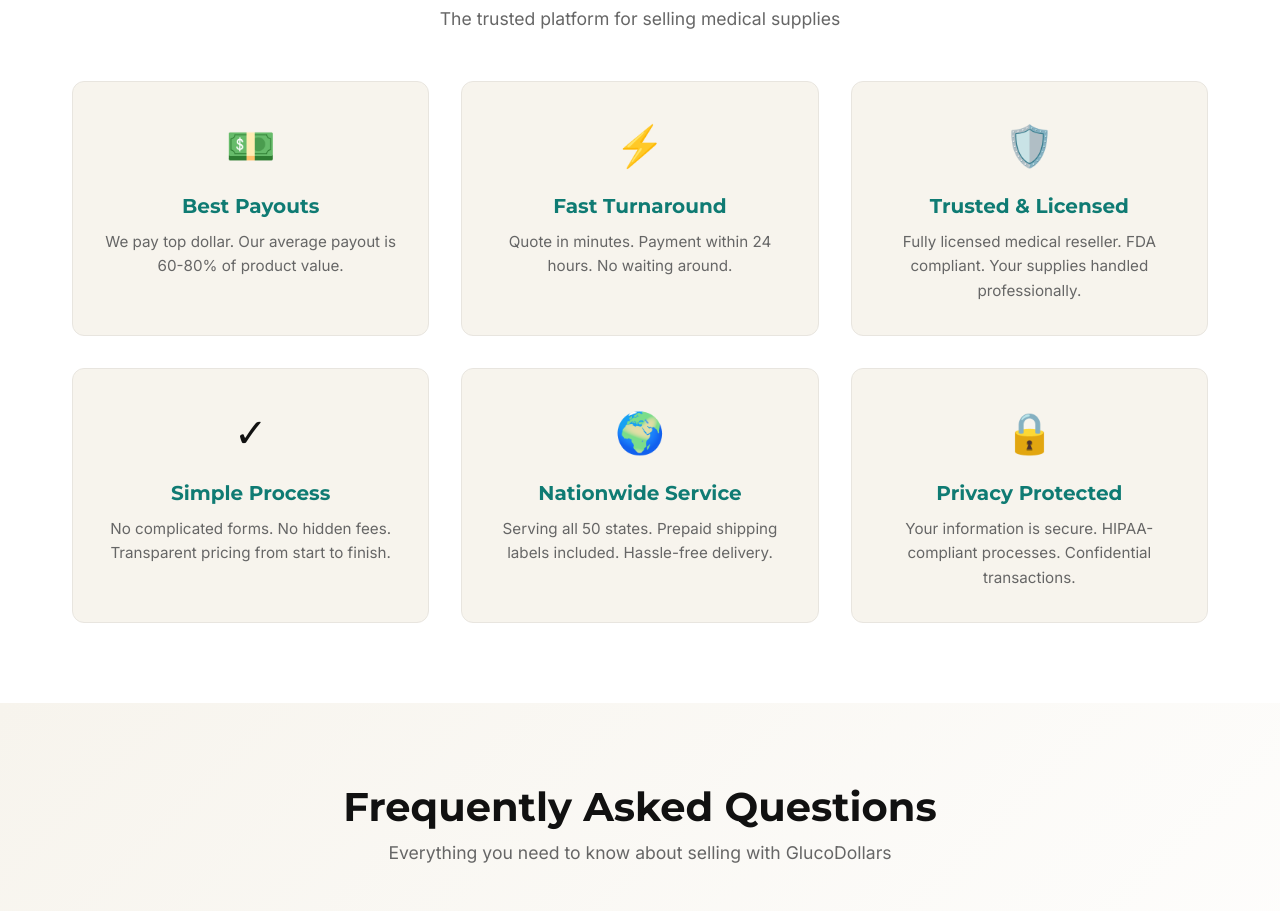
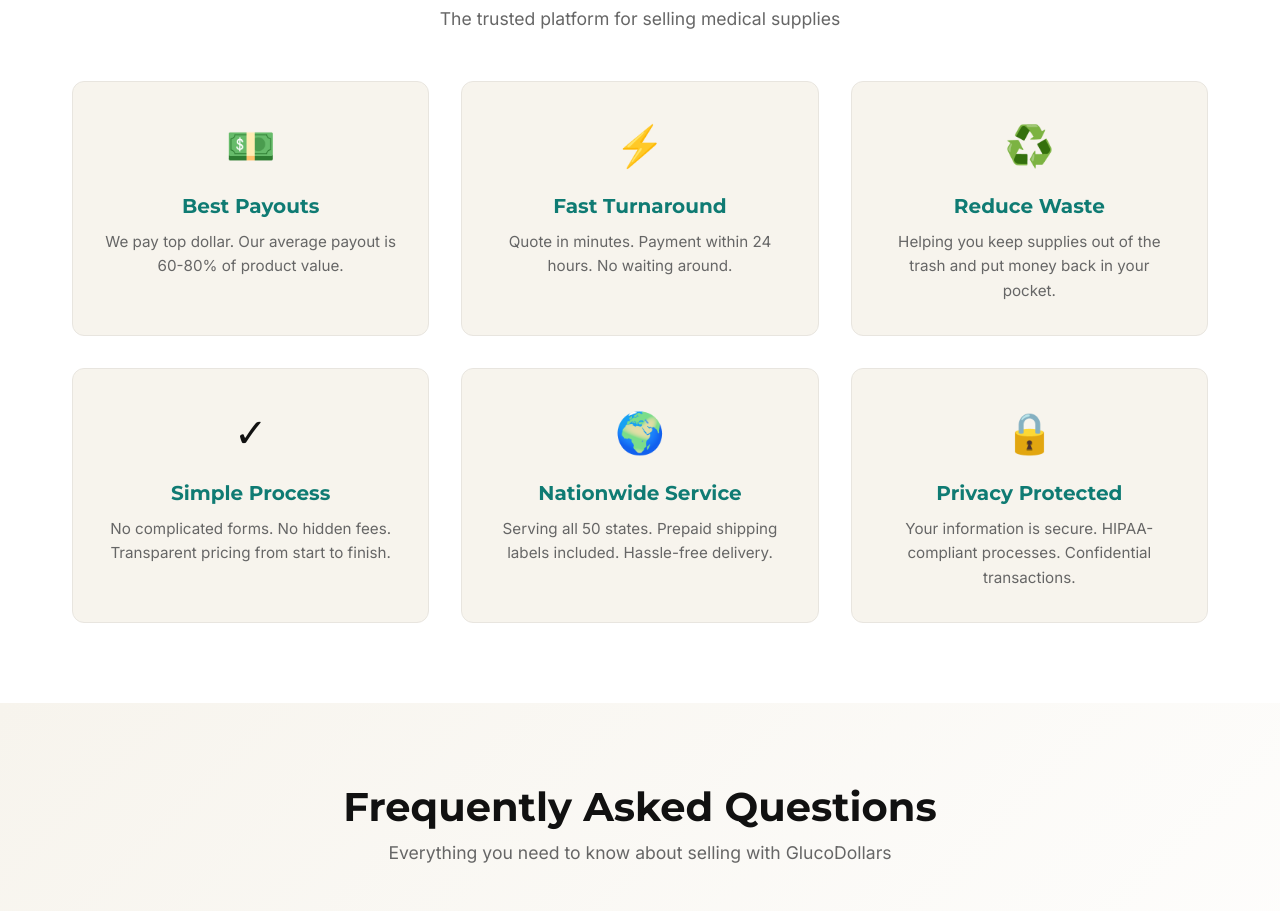
Before and after one commit to knothyself5d/GLUCODOLLARS, a website: page index.html in a window 1280 px wide. Shown: the part 2548-3459 px from the top of the page. Drawn offline with Linux system fonts and the light colour scheme.

Commit message:
Replace 'Trusted & Licensed' with 'Reduce Waste'

```diff
--- a/index.html
+++ b/index.html
@@ -243,9 +243,9 @@
                 </div>
 
                 <div class="benefit-card fade-in" style="animation-delay: 0.2s">
-                    <div class="benefit-icon">🛡️</div>
-                    <h3>Trusted & Licensed</h3>
-                    <p>Fully licensed medical reseller. FDA compliant. Your supplies handled professionally.</p>
+                    <div class="benefit-icon">♻️</div>
+                    <h3>Reduce Waste</h3>
+                    <p>Helping you keep supplies out of the trash and put money back in your pocket.</p>
                 </div>
 
                 <div class="benefit-card fade-in" style="animation-delay: 0.3s">
```
